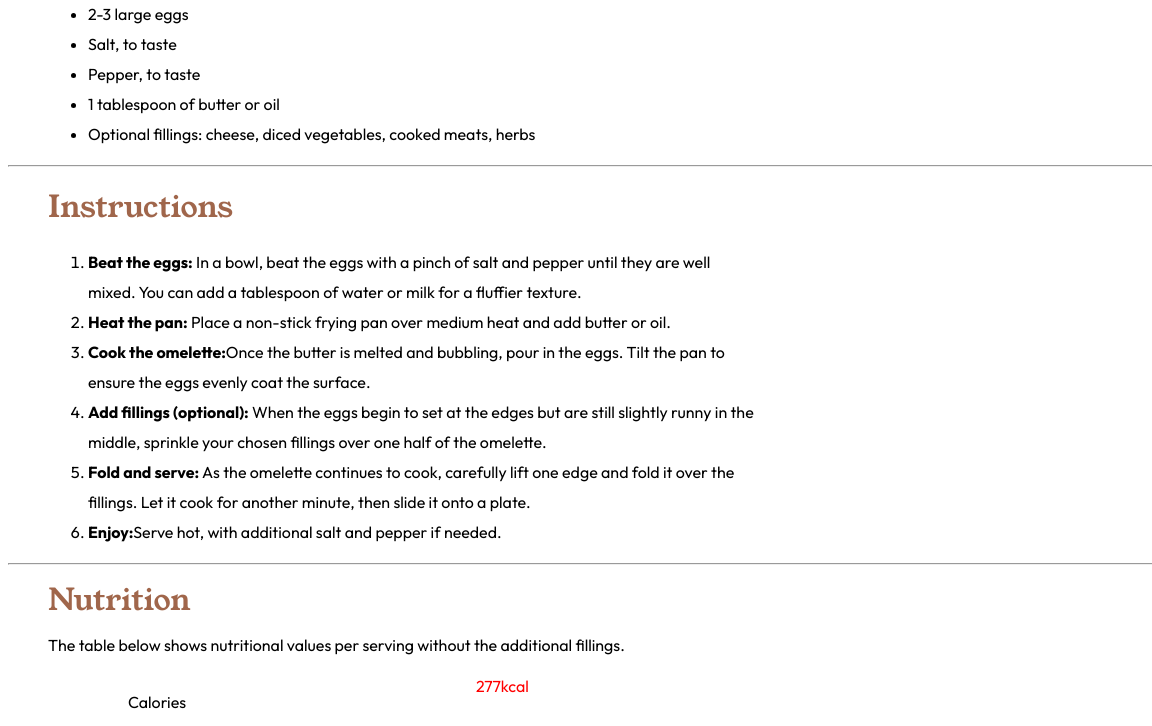
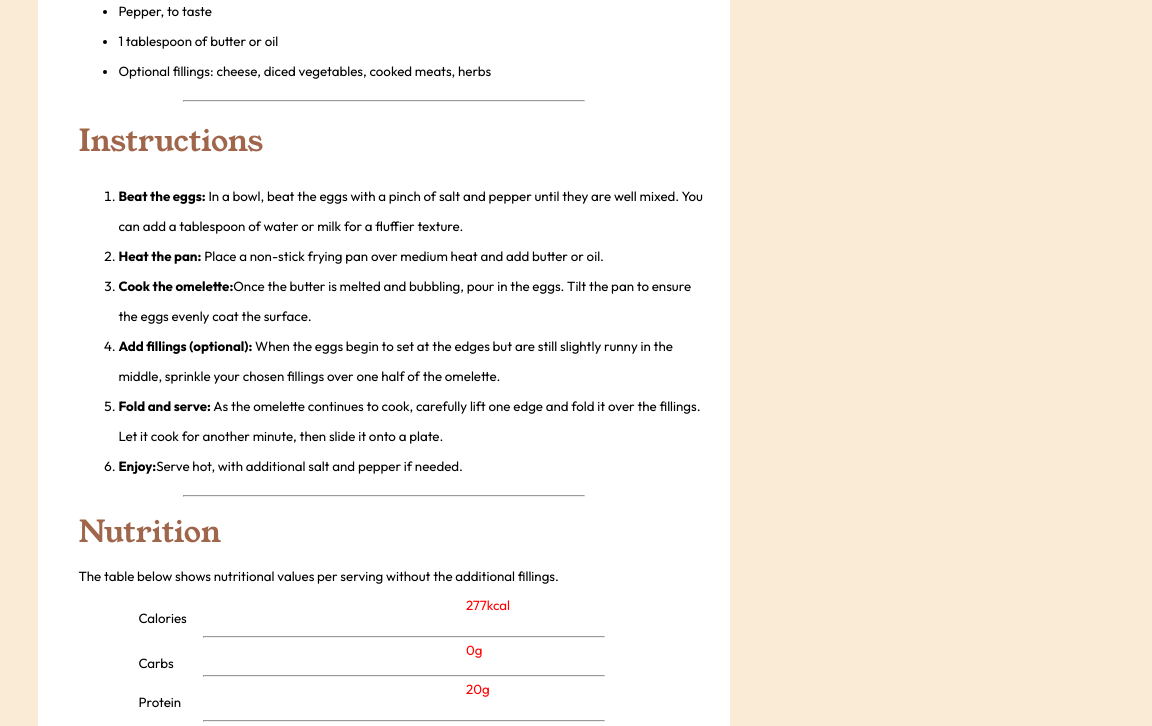
Before and after one commit to Purreheart/FRONTEND-PROJECT-SOLUTIONS-, a plain HTML site: page index.html in a window 768 px wide. Shown: the part 973-1699 px from the top of the page, 1152 px wide, since content can reach past the window. Drawn offline with Linux system fonts and the light colour scheme.

Commit message:
style.css

```diff
--- a/style.css
+++ b/style.css
@@ -9,6 +9,13 @@
 }
 body{
   font-family: font;
+  background-color: antiquewhite;
+}
+.container{
+  width: 50vw;
+  background-color: white;
+  margin: 0px auto;
+  border-radius: 20px;
 }
 span{
   font-weight: bold;
@@ -16,11 +23,11 @@ span{
 .row{
   columns: 2;
   column-gap: 4pc;
-  padding-left: 80px;
-  line-height: 30px;
+  padding-left: 60px;
+  line-height: 10px;
 }
 hr{
-  width: 92.9pc;
+  width: 45.9pc;
 }
 .cols-2{
   color: red;
@@ -40,17 +47,37 @@ h2{
 }
 img{
   padding-left: 20px;
-  width: 98%;
+  width: 95%;
   border-radius: 50px;
   margin-top: 25px;
 }
-@media (min-width: 240px) and (max-width: 900px){
+.instruction{
+  border-radius: 20px;
+  padding-left: 40px;
+  padding-right: 25px;
+  line-height: 25px;
+}
+@media (min-width: 480px) and (max-width: 1024px){
   img{
-    width: 100%;
-    padding: 0;
+    width: 90%;
+    padding: 3;
     border-radius: 0;
   }
   body{
     overflow-x: hidden;
   }
+  .container{
+    width: 90vw;
+    background-color: white;
+    margin: 0px auto;
+    border-radius: 20px;
+    font-size: smaller;
+  }
+  .instruction{
+    padding-left: 15px;
+    padding-right: 20px;
+  }
+  hr{
+    width: 25pc;
+  }
 }
```
